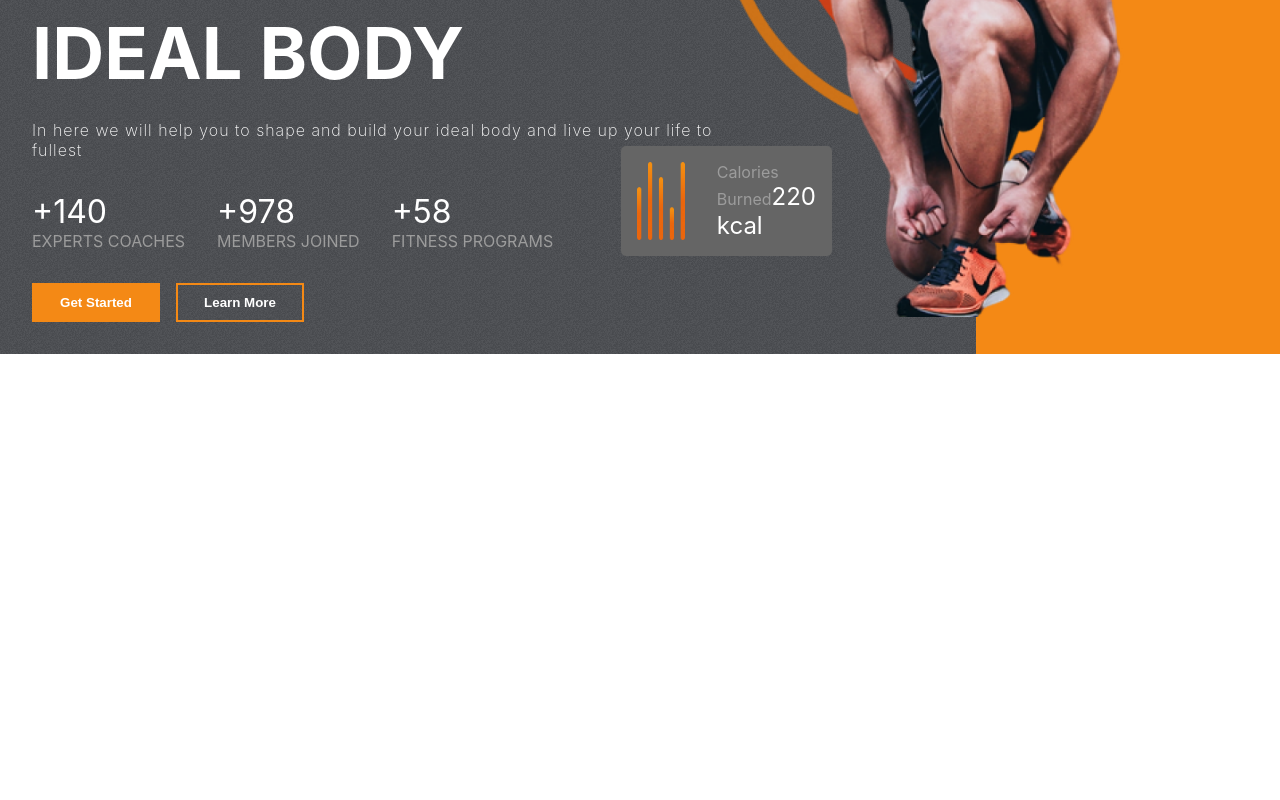
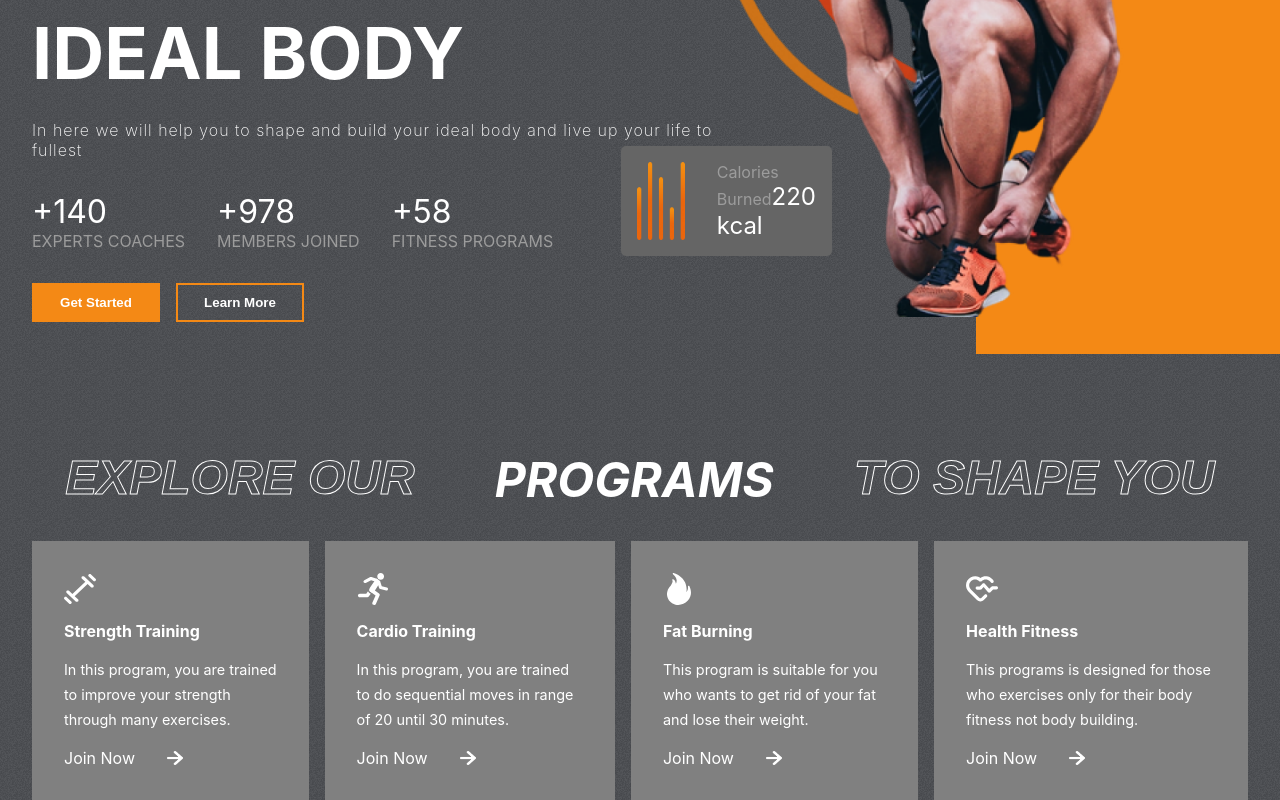
Before and after one commit to Asjal8/Fitness-Club, a React (Create React App) app: page / in a window 1280 px wide. Shown: the part 366-1166 px from the top of the page. Before the commit the page ends 800 px from the top, so only its background shows below. Built offline with nearby package versions, Linux system fonts and the light colour scheme.

Commit message:
Second Commit

```diff
--- a/src/App.js
+++ b/src/App.js
@@ -1,9 +1,11 @@
 import "./App.css";
 import Hero from "./component/Hero/Hero";
+import Programs from "./component/Programs/Programs";
 function App() {
   return (
     <div className="App">
       <Hero />
+      <Programs />
     </div>
   );
 }
--- a/src/component/Programs/Programs.css
+++ b/src/component/Programs/Programs.css
@@ -0,0 +1,54 @@
+.programs {
+  display: flex;
+  flex-direction: column;
+  gap: 2rem;
+  padding: 0 2rem;
+}
+.programs-header {
+  display: flex;
+  gap: 5rem;
+  font-weight: bold;
+  font-size: 3rem;
+  justify-content: center;
+  color: #fff;
+  text-transform: uppercase;
+  font-style: italic;
+}
+.program-category {
+  display: flex;
+  gap: 1rem;
+}
+.category {
+  display: flex;
+  flex-direction: column;
+  background-color: gray;
+  padding: 2rem;
+  gap: 1rem;
+  color: #fff;
+  justify-content: space-between;
+}
+.category > :nth-child(1) {
+  width: 2rem;
+  height: 2rem;
+  fill: #fff;
+}
+.category > :nth-child(2) {
+  font-size: 1rem;
+  font-weight: bold;
+}
+.category > :nth-child(3) {
+  font-size: 0.9rem;
+  line-height: 25px;
+}
+.join-now {
+  display: flex;
+  align-items: center;
+  gap: 2rem;
+}
+.join-now img {
+  width: 1rem;
+}
+.category:hover {
+  background: var(--planCard);
+  cursor: pointer;
+}
--- a/src/component/Programs/Programs.jsx
+++ b/src/component/Programs/Programs.jsx
@@ -1,14 +1,29 @@
 import React from "react";
 import "./Programs.css";
+import { programsData } from "../../data/programsData";
+import RightArrow from "../../assets/rightArrow.png";
 
 const Programs = () => {
   return (
     <div className="programs" id="programs">
       {/* Header */}
       <div className="programs-header">
-        <span>Explore our</span>
+        <span className="stroke-text">Explore our</span>
         <span>Programs</span>
-        <span>to shape you</span>
+        <span className="stroke-text">to shape you</span>
+      </div>
+      <div className="program-category">
+        {programsData.map((program) => (
+          <div className="category">
+            {program.image}
+            <span>{program.heading}</span>
+            <span>{program.details}</span>
+            <div className="join-now">
+              <span>Join Now</span>
+              <img src={RightArrow} alt="" />
+            </div>
+          </div>
+        ))}
       </div>
     </div>
   );
```
